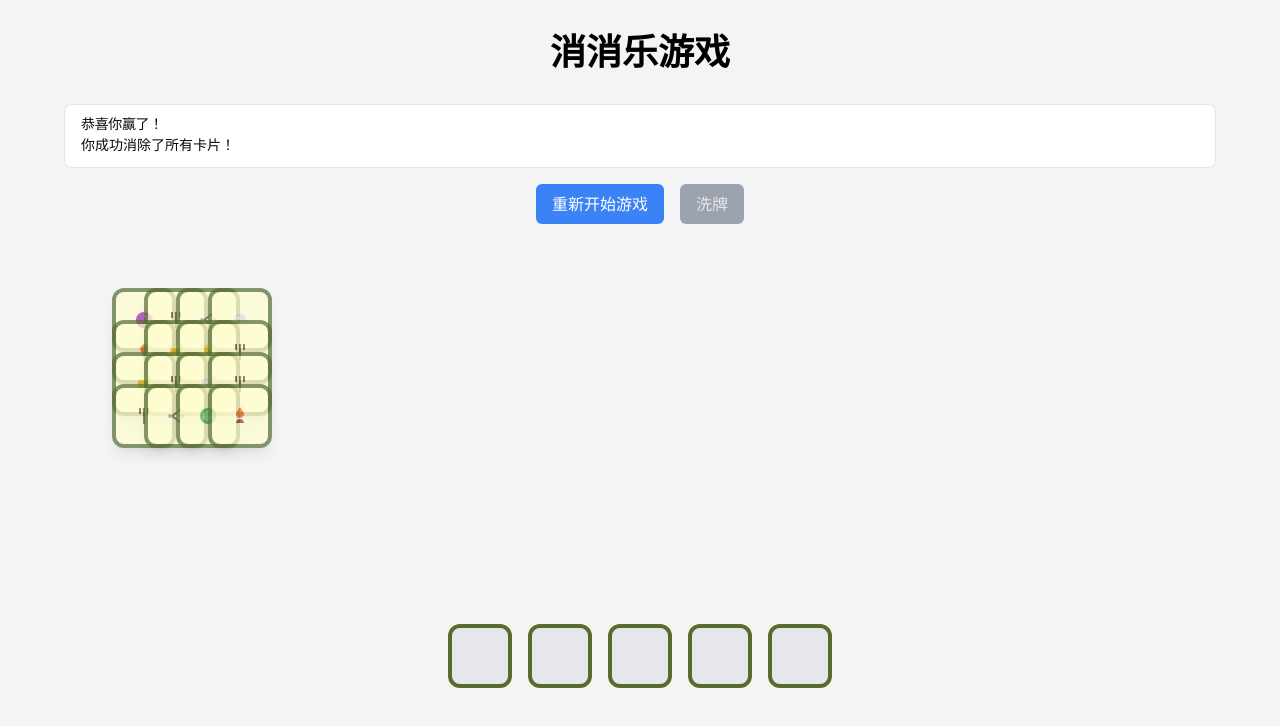
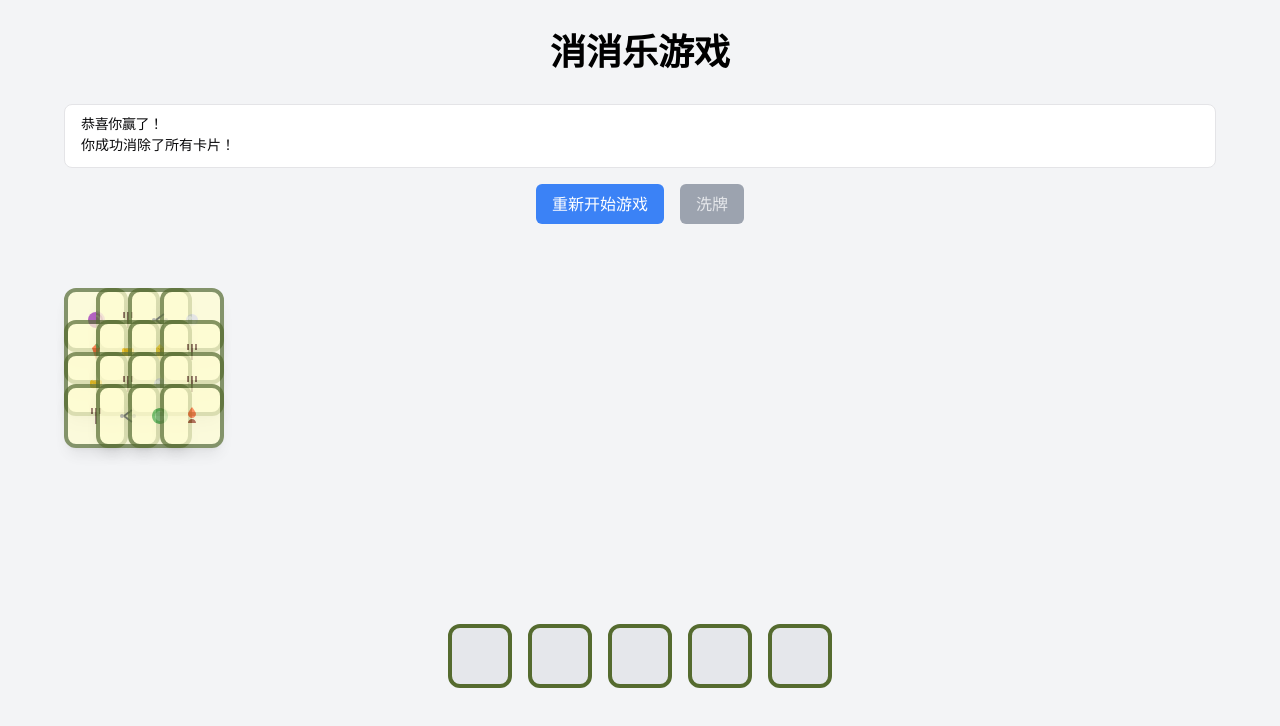
Before and after one commit to volctest/match3-game, a React (Vite) app: page / in a window 1280 px wide. Shown: the top 726 px of the page. Built offline with nearby package versions, Linux system fonts and the light colour scheme.

Commit message:
fix: adjust card positioning for proper staggered layout

```diff
--- a/src/App.tsx
+++ b/src/App.tsx
@@ -181,8 +181,8 @@ function App() {
                   style={{
                     position: 'absolute',
                     left: `${(card.x * 32) + (card.z * 16)}px`,
-                    top: `${(card.y * 32) + (card.z * 16)}px`,
-                    transform: card.visible ? 'none' : 'scale(0)',
+                    top: `${(card.y * 32)}px`,
+                    transform: `translate(${card.z * -16}px, ${card.z * 16}px) ${card.visible ? 'scale(1)' : 'scale(0)'}`,
                     opacity: card.visible ? (1 - (card.z * 0.1)) : 0,
                     transition: 'all 0.3s ease',
                     zIndex: card.z
```
